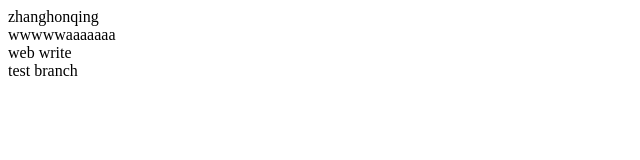
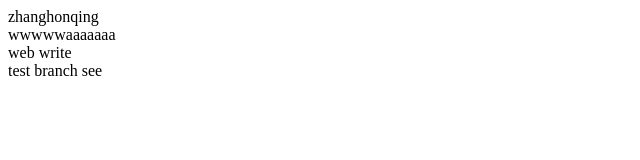
Before and after one commit to zhanghongqing/test, a plain HTML site: page index.html in a window 1280 px wide. Shown: the full height of the page, 0-640 px from the left. Drawn offline with Linux system fonts and the light colour scheme.

Commit message:
testBranch
two

```diff
--- a/index.html
+++ b/index.html
@@ -14,6 +14,6 @@
   <div class="test">
     web write
   </div>
-  test branch
+  test branch see
 </body>
 </html>
```
